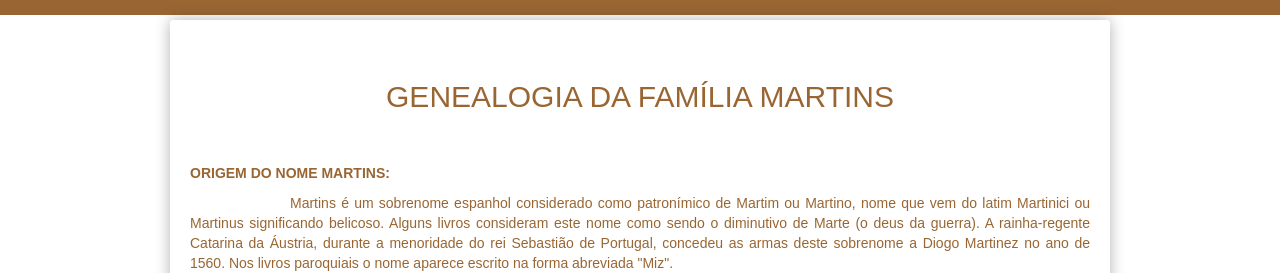
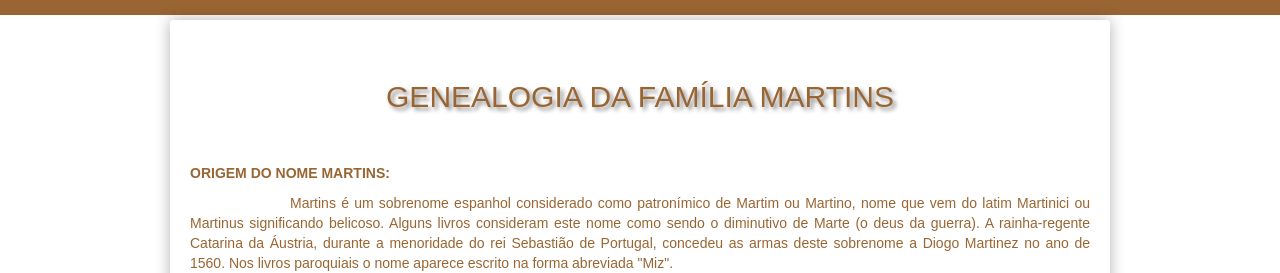
Before and after one commit to claudiovargas1955/claudiovargas1955.github.io, a Jekyll site: the page built from _pages/genealogia-da-familia-martins.html, in a window 1280 px wide. Shown: the part 246-519 px from the top of the page. Built offline with Jekyll 4.4.1, drawn with Linux system fonts in a browser that asks for light colours; some web fonts are replaced.

Commit message:
Update genealogia-da-familia-martins.html

```diff
--- a/_pages/genealogia-da-familia-martins.html
+++ b/_pages/genealogia-da-familia-martins.html
@@ -2,8 +2,12 @@
 layout: page
 title:  "Configurando um ambiente para o Ruby on Rails"
 ---
+<style>
+   h2{text-shadow: 3px 3px 4px #888;
+    }
+</style>
 
-<div class="texto">
+
    <h2>GENEALOGIA DA FAMÍLIA MARTINS</h2><br><br>
    <p><b>ORIGEM DO NOME MARTINS:</b> <br></p>
    <p style="text-indent:100px">Martins é um sobrenome espanhol considerado como patronímico de Martim ou Martino, nome que vem do latim
```
